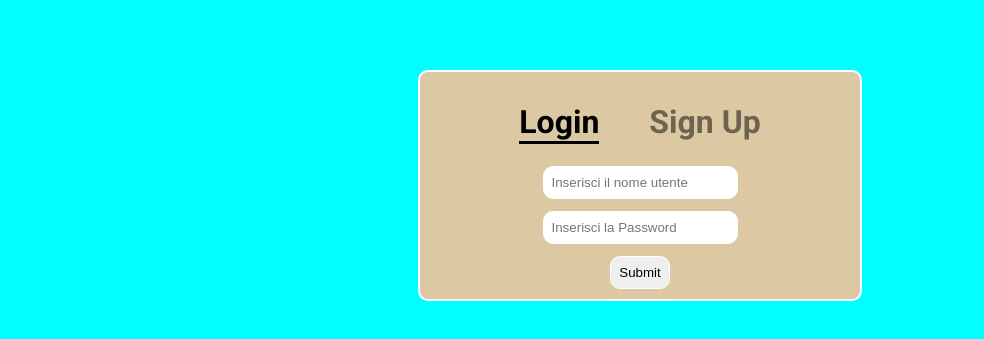
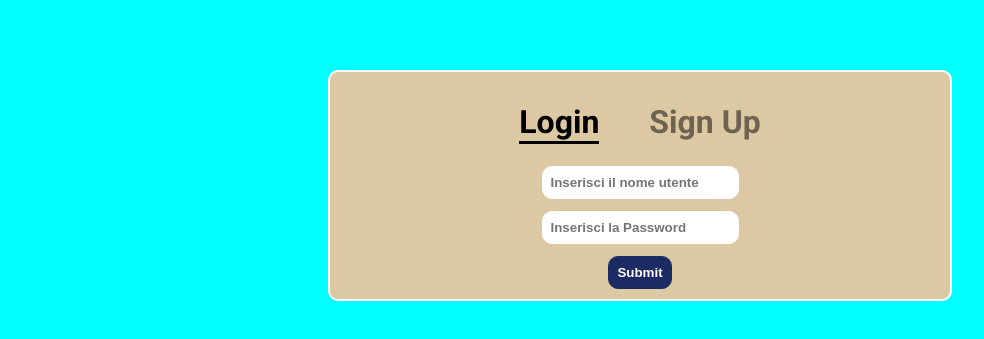
Before and after one commit to MxnuGit/MEAL-PROJECT, a Vue app in the folder frontend/MEAL/: page /Login in a window 1280 px wide. Shown: the part 1801-2140 px from the top of the page, without its empty margins (0-984 px from the left). Built offline with nearby package versions, Linux system fonts and the light colour scheme.

Commit message:
Added login style

```diff
--- a/frontend/MEAL/src/Pages/Login.vue
+++ b/frontend/MEAL/src/Pages/Login.vue
@@ -21,7 +21,7 @@
                     <input type="password" id="password" name="password" placeholder="Inserisci la Password" v-model="login.password" required>
                 </li>
                 <li>
-                  <input type="submit" value="Submit"></input>
+                  <input type="submit" value="Submit" id="submit"></input>
                 </li>
             </ul>
         </form>
@@ -42,7 +42,7 @@
                     <input type="text" id="confirm_password" name="confirm_password" placeholder="Conferma Password" v-model="signup.confPassword" required>
                 </li>
                 <li>
-                  <input type="submit" value="Submit"></input>
+                  <input type="submit" value="Submit" id="submit"></input>
                 </li>
             </ul>
         </form>
@@ -123,7 +123,8 @@
     flex-direction: column;
 
     width: 100%;
-    max-width: 420px;
+    max-width: 600px;
+
     margin: 80px auto;
     padding: 10px;
   }
@@ -163,10 +164,25 @@
   input {
     width: 100%;
     max-width: 240px;
+
     padding: 8px;
     box-sizing: border-box;
 
     border-radius: 10px;
     border: 1.5px solid white;
+
+    font-weight: bold;
+  }
+
+  #submit{
+    background-color: #1D2B65;
+    border: 1.5px solid #1D2B65;
+    color: white;
+  }
+
+  #submit:hover{
+    background-color: white;
+    border: 1.5px solid white;
+    color: #1D2B65;
   }
 </style>
```
